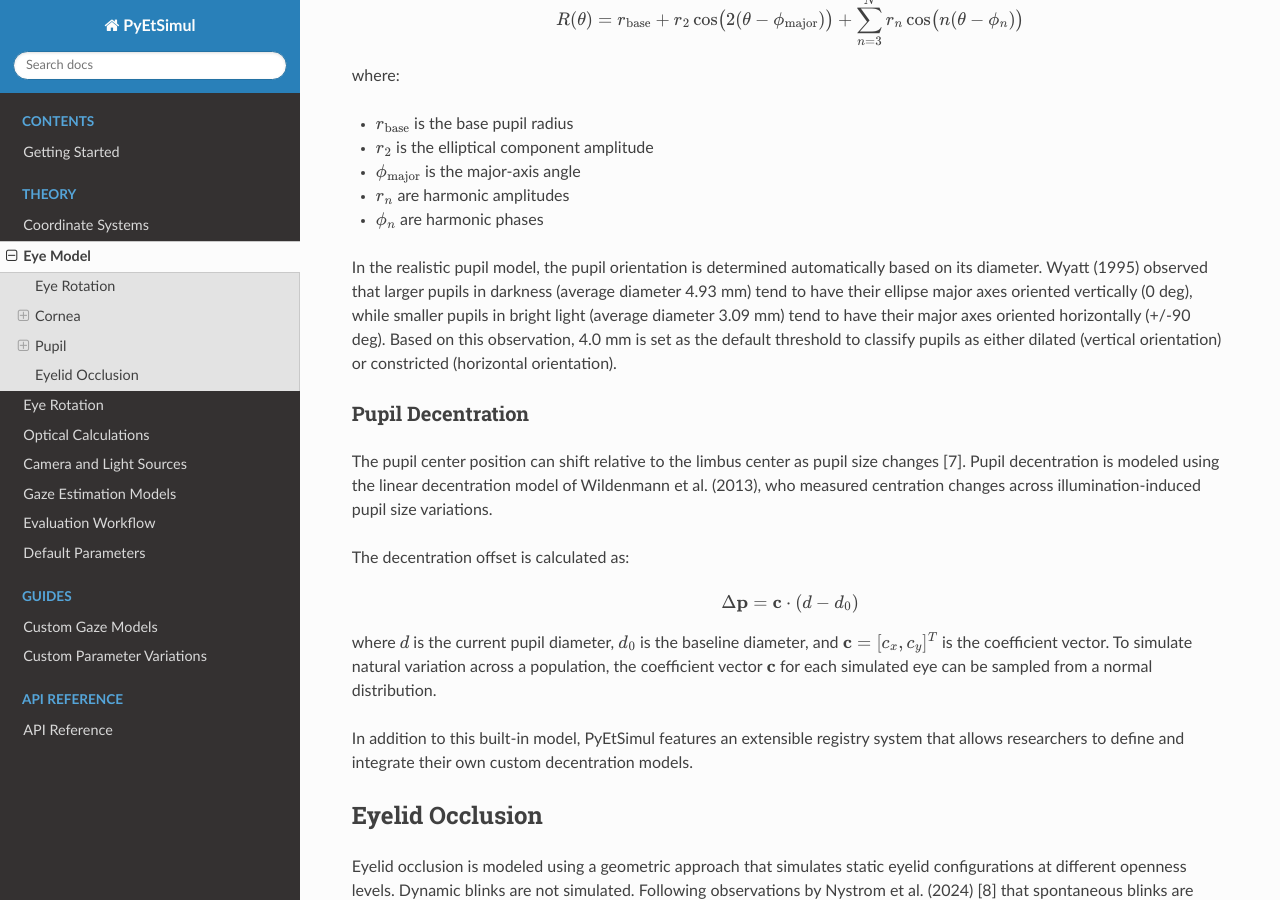
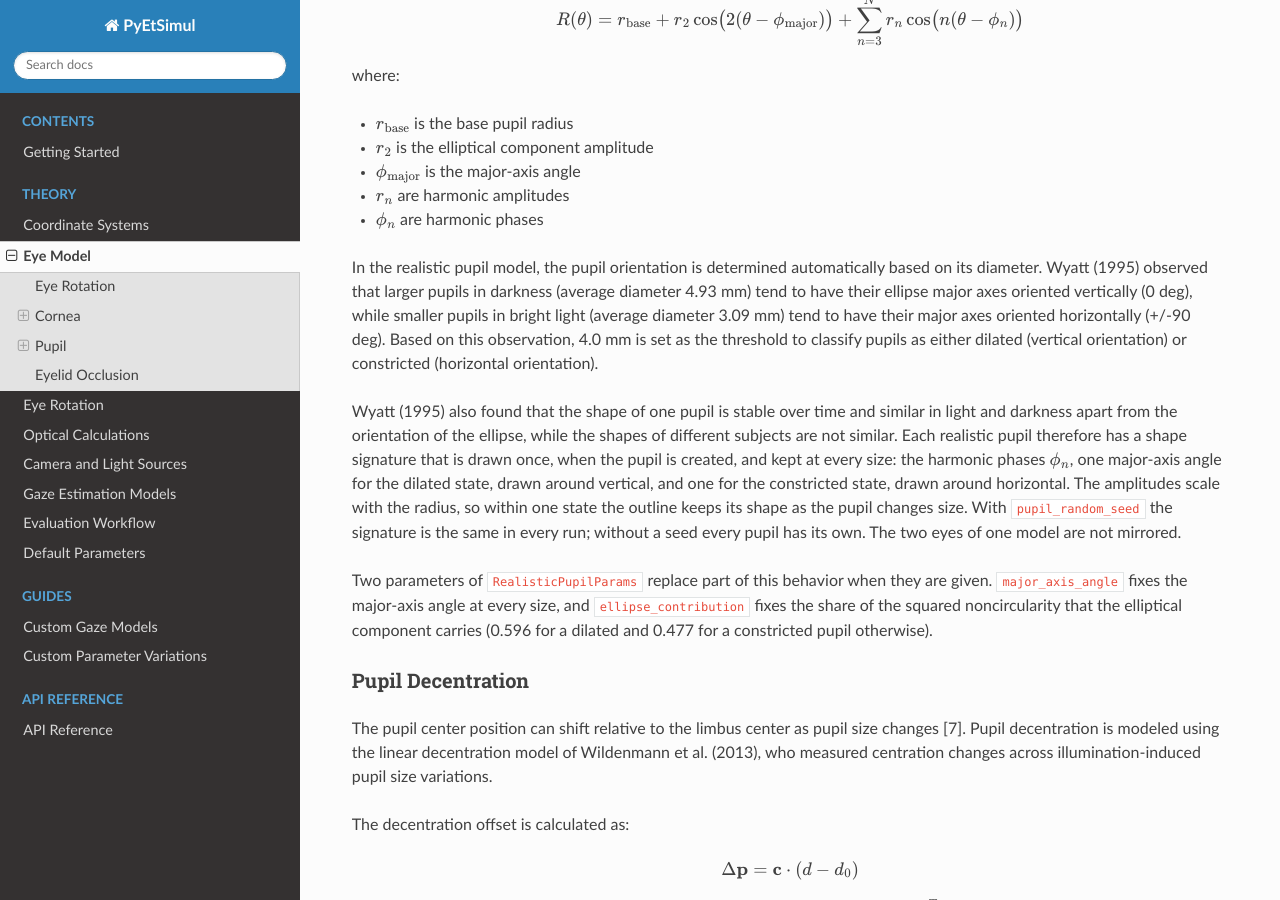
Before and after one commit to mh-salari/pyetsimul, a Sphinx documentation site: the page built from docs/theory/eye_model.rst, in a window 1280 px wide and 900 px high, scrolled down 1884 px. Built offline with Sphinx 7.4.7 and the Read the Docs theme 3.1.0, drawn with Linux system fonts in a browser that asks for light colours.

Commit message:
fix: draw the random shape of a realistic pupil once and keep it at every size
Fixed: a realistic pupil got a new random shape every time its size
changed.
A realistic pupil (pupil_type="realistic") has an irregular outline,
built from an ellipse and higher harmonics after Wyatt (1995). Before,
without a random seed, which is the default, a new random outline was
drawn at every set_pupil_diameter. One eye therefore had a different
pupil shape at every size; the normalised outline changed by about 5 %.
Wyatt (1995) reports that the shape of a pupil is stable over time. Now
the random part of the shape is drawn once, when the pupil is created.
As before, the ellipse has one orientation for a dilated and one for a
constricted pupil, with the switch at 4 mm. Outlines of pupils with a
seed differ from those of 5.1.0.

Fixed: a saved realistic pupil was loaded with a different outline.
Before, loading drew a new random orientation for the elliptical
component of the pupil. Now the saved dictionary holds the random part
of the shape (phases, dilated_axis_angle and constricted_axis_angle)
instead of harmonics and r2.

Changed: the ellipse share and the ellipse orientation of a realistic
pupil can be set; before, both settings were ignored.
The two settings are ellipse_contribution and major_axis_angle of
RealisticPupilParams. Before, major_axis_angle was overwritten by the
pupil, and ellipse_contribution was never read. Now a value for
major_axis_angle sets the orientation of the elliptical component of the
pupil at every pupil size. A value for ellipse_contribution, between 0
and 1, sets the share of the squared noncircularity that the elliptical
component carries. Both default to None, which uses the values of Wyatt
(1995), one for a dilated and one for a constricted pupil. The
orientation that a pupil currently has is
RealisticPupil.major_axis_angle.

Removed: RealisticPupilParams.base_radius.
The value was overwritten with the pupil size set on the eye, so setting
it had no effect. The size of a pupil is read with get_diameter().

Removed: PupilDefaults.BASE_RADIUS, PupilDefaults.ELLIPSE_CONTRIBUTION
and PupilDefaults.MAJOR_AXIS_ANGLE.
They were the defaults of parameters that were never used.
pprint_hardware_defaults no longer prints a "pupil base radius" of 2.5
mm, which was not the pupil radius of any eye.

```diff
--- a/docs/theory/eye_model.rst
+++ b/docs/theory/eye_model.rst
@@ -101,8 +101,22 @@ In the realistic pupil model, the pupil orientation is determined automatically
 diameter. Wyatt (1995) observed that larger pupils in darkness (average diameter 4.93 mm) tend
 to have their ellipse major axes oriented vertically (0 deg), while smaller pupils in bright
 light (average diameter 3.09 mm) tend to have their major axes oriented horizontally (+/-90 deg).
-Based on this observation, 4.0 mm is set as the default threshold to classify pupils as either
+Based on this observation, 4.0 mm is set as the threshold to classify pupils as either
 dilated (vertical orientation) or constricted (horizontal orientation).
+
+Wyatt (1995) also found that the shape of one pupil is stable over time and similar in light and
+darkness apart from the orientation of the ellipse, while the shapes of different subjects are not
+similar. Each realistic pupil therefore has a shape signature that is drawn once, when the pupil
+is created, and kept at every size: the harmonic phases :math:`\phi_n`, one major-axis angle for
+the dilated state, drawn around vertical, and one for the constricted state, drawn around
+horizontal. The amplitudes scale with the radius, so within one state the outline keeps its shape
+as the pupil changes size. With ``pupil_random_seed`` the signature is the same in every run;
+without a seed every pupil has its own. The two eyes of one model are not mirrored.
+
+Two parameters of ``RealisticPupilParams`` replace part of this behavior when they are given.
+``major_axis_angle`` fixes the major-axis angle at every size, and ``ellipse_contribution`` fixes
+the share of the squared noncircularity that the elliptical component carries (0.596 for a dilated
+and 0.477 for a constricted pupil otherwise).
 
 Pupil Decentration
 ^^^^^^^^^^^^^^^^^^
```
Also changed, not shown: CHANGELOG.md (+30 -0 lines), 2 other files.
